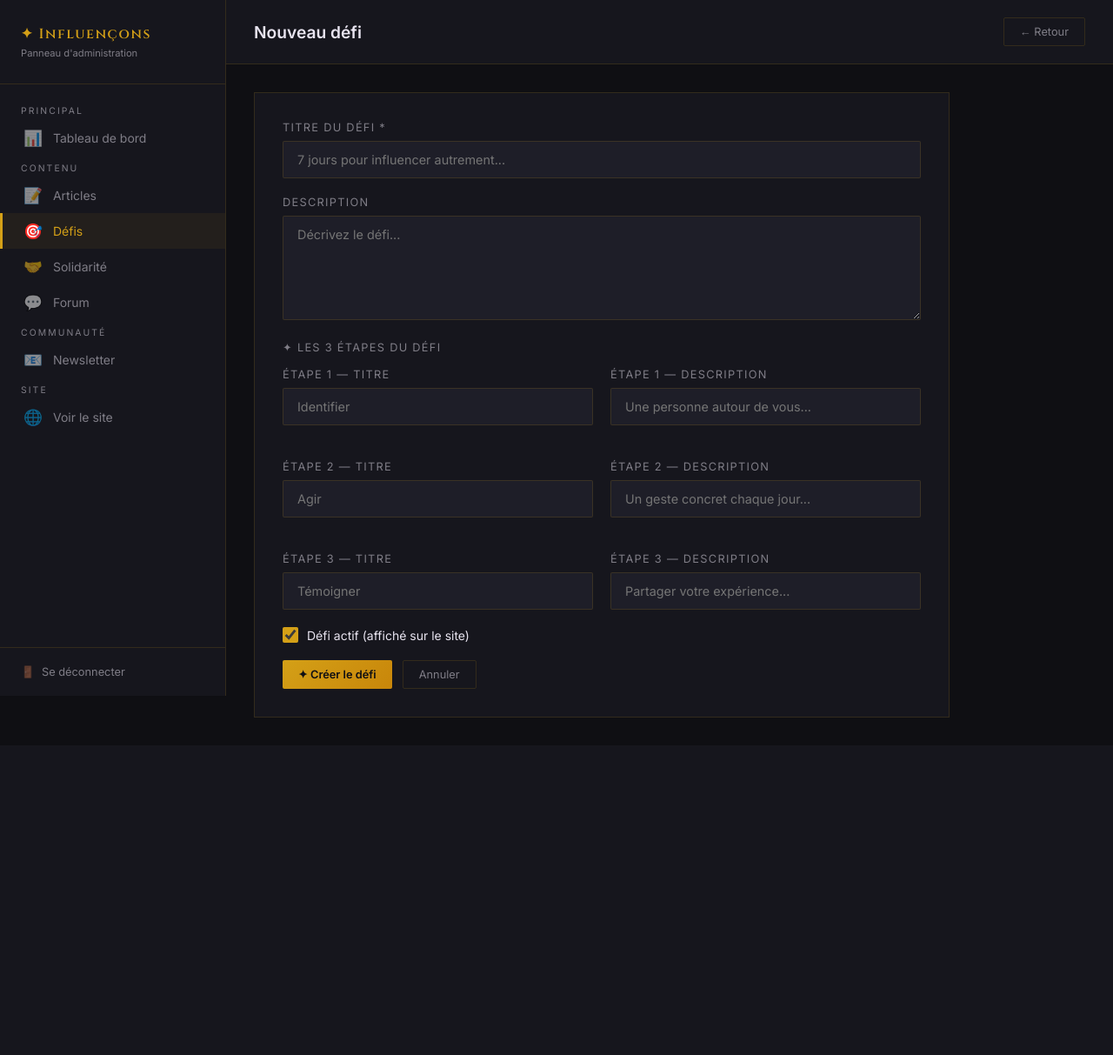
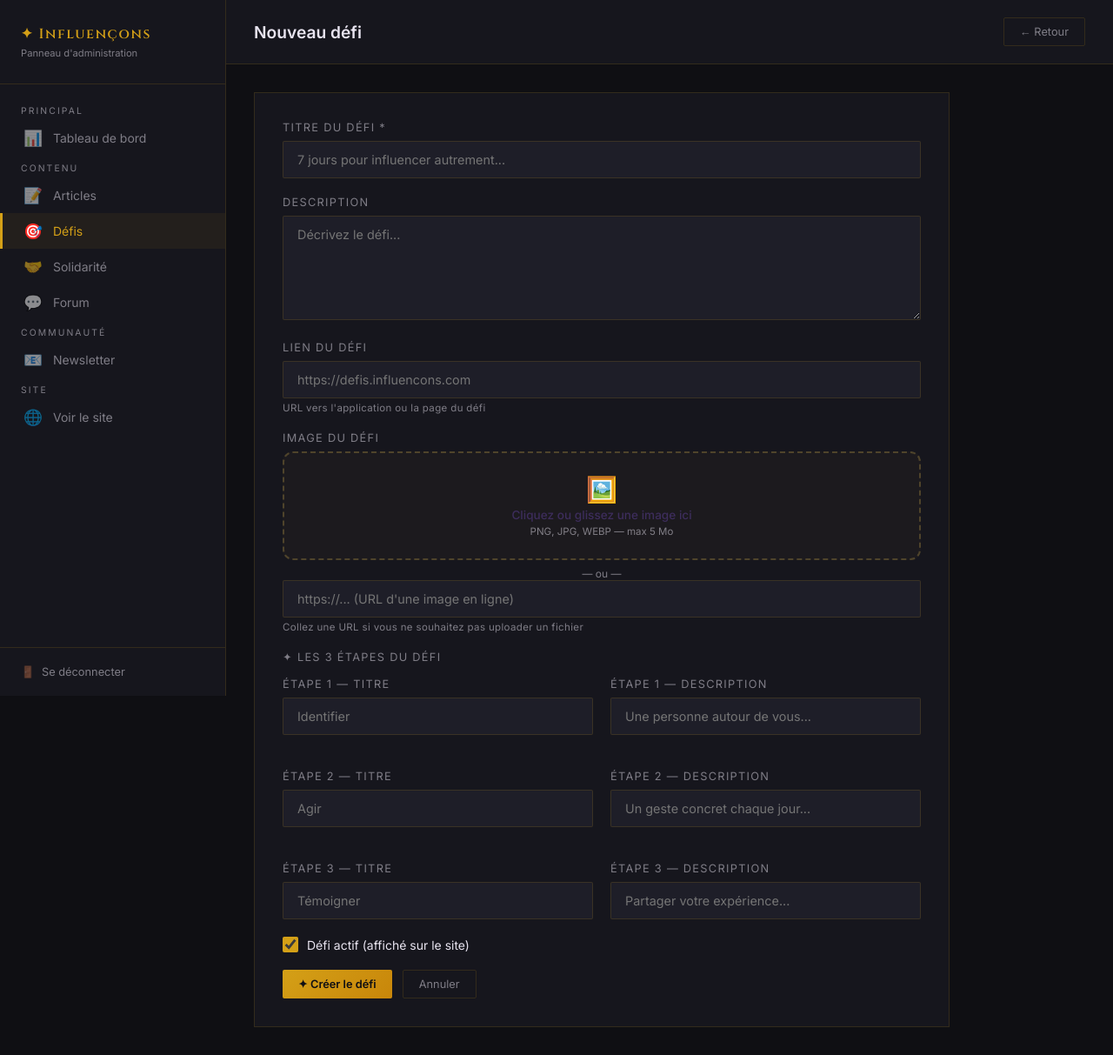
Before and after one commit to groupe2wordpad/influencons1, a Flask app: page /admin/defis/new in a window 1280 px wide. Shown: the whole page at 87% size. Before the commit the page ends 825 px from the top, so only its background shows below. Run offline with Flask 3, Linux system fonts and the light colour scheme; a user stored in the database is signed in.

Commit message:
Enhance defi_form with image upload functionality
Added support for image upload and preview in the form.

```diff
--- a/app/templates/admin/defi_form.html
+++ b/app/templates/admin/defi_form.html
@@ -3,15 +3,57 @@
 {% block topbar_actions %}<a href="{{ url_for('admin.defis') }}" class="btn btn-ghost">← Retour</a>{% endblock %}
 {% block content %}
 <div class="form-card">
-  <form method="POST">
+  <form method="POST" enctype="multipart/form-data">
+
     <div class="form-group">
       <label>Titre du défi *</label>
       <input type="text" name="title" value="{{ item.title if item else '' }}" required placeholder="7 jours pour influencer autrement...">
     </div>
+
     <div class="form-group">
       <label>Description</label>
       <textarea name="description" rows="4" placeholder="Décrivez le défi...">{{ item.description if item else '' }}</textarea>
     </div>
+
+    <!-- ─── LIEN ─────────────────────────────────────────── -->
+    <div class="form-group">
+      <label>Lien du défi</label>
+      <input type="url" name="link"
+             value="{{ item.link if item else '' }}"
+             placeholder="https://defis.influencons.com">
+      <span class="form-hint">URL vers l'application ou la page du défi</span>
+    </div>
+
+    <!-- ─── IMAGE ─────────────────────────────────────────── -->
+    <div class="form-group">
+      <label>Image du défi</label>
+
+      {% if item and item.image_url %}
+      <div class="image-preview">
+        <img src="{{ item.image_url }}" alt="Image actuelle">
+        <span class="image-preview__label">Image actuelle</span>
+      </div>
+      {% endif %}
+
+      <div class="upload-zone" id="uploadZone">
+        <input type="file" name="image_url" id="imageInput" accept="image/*" onchange="previewImage(this)">
+        <div class="upload-zone__content" id="uploadContent">
+          <span class="upload-zone__icon">🖼️</span>
+          <span class="upload-zone__text">Cliquez ou glissez une image ici</span>
+          <span class="upload-zone__hint">PNG, JPG, WEBP — max 5 Mo</span>
+        </div>
+        <img id="uploadPreview" src="" alt="" style="display:none; width:100%; border-radius:10px; margin-top:8px;">
+      </div>
+
+      <p style="font-size:0.75rem; color:var(--text-muted); margin-top:8px; text-align:center;">— ou —</p>
+
+      <input type="url" name="image_url_text"
+             value=""
+             placeholder="https://... (URL d'une image en ligne)">
+      <span class="form-hint">Collez une URL si vous ne souhaitez pas uploader un fichier</span>
+    </div>
+
+    <!-- ─── ÉTAPES ────────────────────────────────────────── -->
     <p style="font-size:0.8rem; color:var(--text-muted); margin-bottom:16px; text-transform:uppercase; letter-spacing:0.1em;">✦ Les 3 étapes du défi</p>
     <div class="form-grid">
       <div class="form-group">
@@ -39,16 +81,92 @@
         <input type="text" name="step3_desc" value="{{ item.step3_desc if item else '' }}" placeholder="Partager votre expérience...">
       </div>
     </div>
+
     <div class="form-group">
       <div class="checkbox-wrap">
         <input type="checkbox" name="is_active" id="active" {% if not item or item.is_active %}checked{% endif %}>
         <label for="active">Défi actif (affiché sur le site)</label>
       </div>
     </div>
+
     <div style="display:flex; gap:12px;">
       <button type="submit" class="btn btn-gold">{% if item %}💾 Enregistrer{% else %}✦ Créer le défi{% endif %}</button>
       <a href="{{ url_for('admin.defis') }}" class="btn btn-ghost">Annuler</a>
     </div>
   </form>
 </div>
+
+<!-- ─── STYLES ────────────────────────────────────────────── -->
+<style>
+.form-hint {
+  display: block; font-size: 0.72rem;
+  color: var(--text-muted, #7a6a99);
+  margin-top: 4px; letter-spacing: 0.03em;
+}
+
+/* Image preview existante */
+.image-preview {
+  position: relative; margin-bottom: 12px;
+  border-radius: 12px; overflow: hidden;
+  border: 1px solid rgba(201,168,76,0.2);
+  max-height: 220px;
+}
+.image-preview img {
+  width: 100%; max-height: 220px;
+  object-fit: cover; display: block;
+}
+.image-preview__label {
+  position: absolute; bottom: 0; left: 0; right: 0;
+  background: rgba(30,17,64,0.6);
+  color: rgba(255,255,255,0.8);
+  font-size: 0.65rem; letter-spacing: 0.15em;
+  text-transform: uppercase; text-align: center;
+  padding: 6px;
+}
+
+/* Upload zone */
+.upload-zone {
+  border: 2px dashed rgba(201,168,76,0.3);
+  border-radius: 12px; padding: 1.5rem;
+  text-align: center; cursor: pointer;
+  transition: all .3s; background: rgba(201,168,76,0.03);
+  position: relative;
+}
+.upload-zone:hover {
+  border-color: rgba(201,168,76,0.6);
+  background: rgba(201,168,76,0.06);
+}
+.upload-zone input[type="file"] {
+  position: absolute; inset: 0;
+  opacity: 0; cursor: pointer; width: 100%; height: 100%;
+}
+.upload-zone__content {
+  display: flex; flex-direction: column;
+  align-items: center; gap: 4px; pointer-events: none;
+}
+.upload-zone__icon { font-size: 1.8rem; }
+.upload-zone__text {
+  font-size: 0.85rem; color: var(--text-mid, #3d2d5c); font-weight: 500;
+}
+.upload-zone__hint {
+  font-size: 0.72rem; color: var(--text-muted, #7a6a99);
+}
+</style>
+
+<script>
+function previewImage(input) {
+  const preview = document.getElementById('uploadPreview');
+  const content = document.getElementById('uploadContent');
+  if (input.files && input.files[0]) {
+    const reader = new FileReader();
+    reader.onload = e => {
+      preview.src = e.target.result;
+      preview.style.display = 'block';
+      content.style.display = 'none';
+    };
+    reader.readAsDataURL(input.files[0]);
+  }
+}
+</script>
+
 {% endblock %}
```
